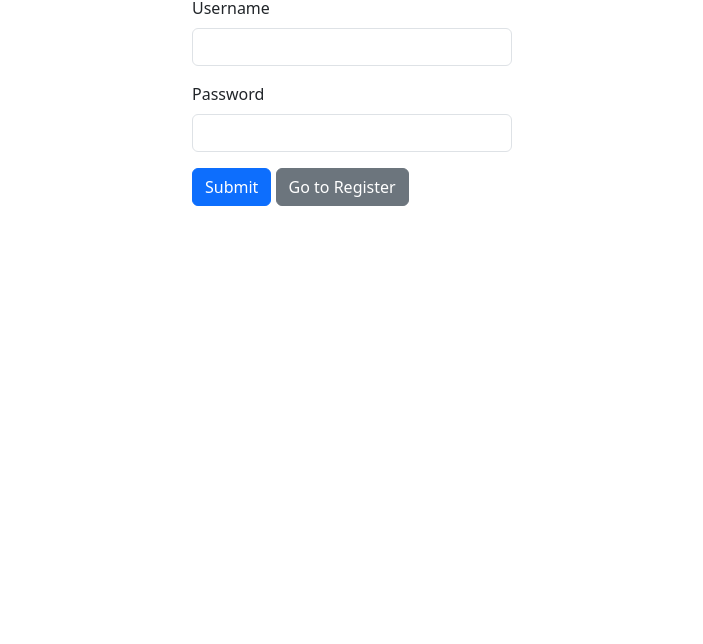
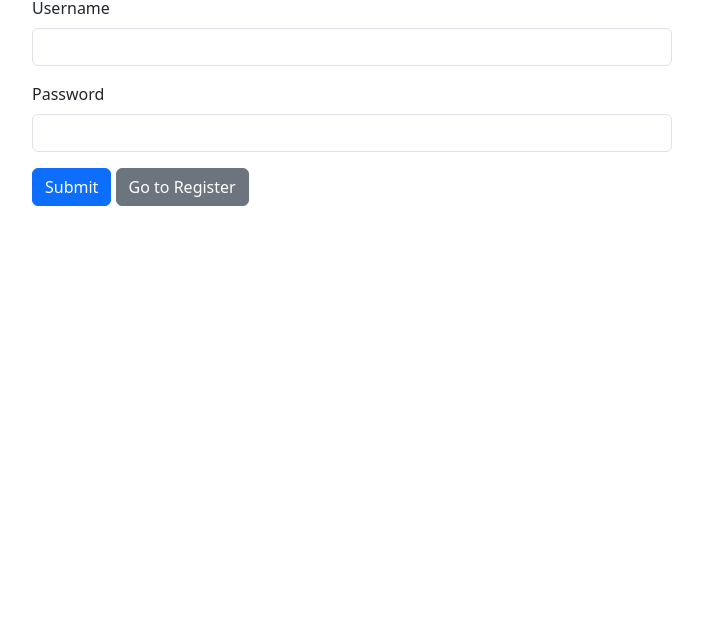
Before and after one commit to ZuBB/lendesk-demo, a website: page public/index.html in a window 1280 px wide. Shown: the part 156-800 px from the top of the page, without its empty margins (288-991 px from the left). Drawn offline with nearby package versions, Linux system fonts and the light colour scheme; no server answers.

Commit message:
fix: increase container width

```diff
--- a/public/index.html
+++ b/public/index.html
@@ -53,7 +53,7 @@
       </div>
     </div>
 
-    <div class="root w-25 mx-auto mt-5 pt-5">
+    <div class="root w-50 mx-auto mt-5 pt-5">
       <div class="login d-none">
         <h1>Login</h1>
         <form action="/register">
```
